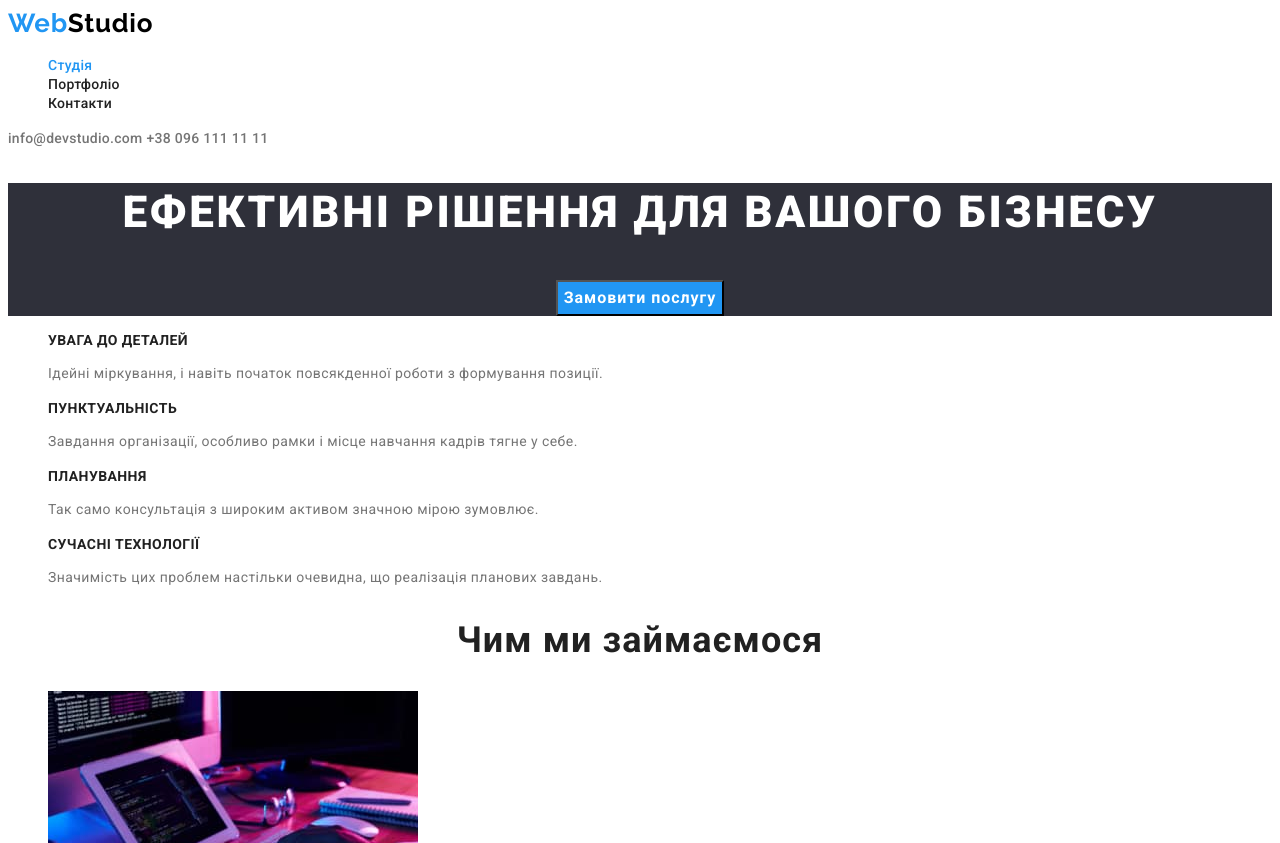
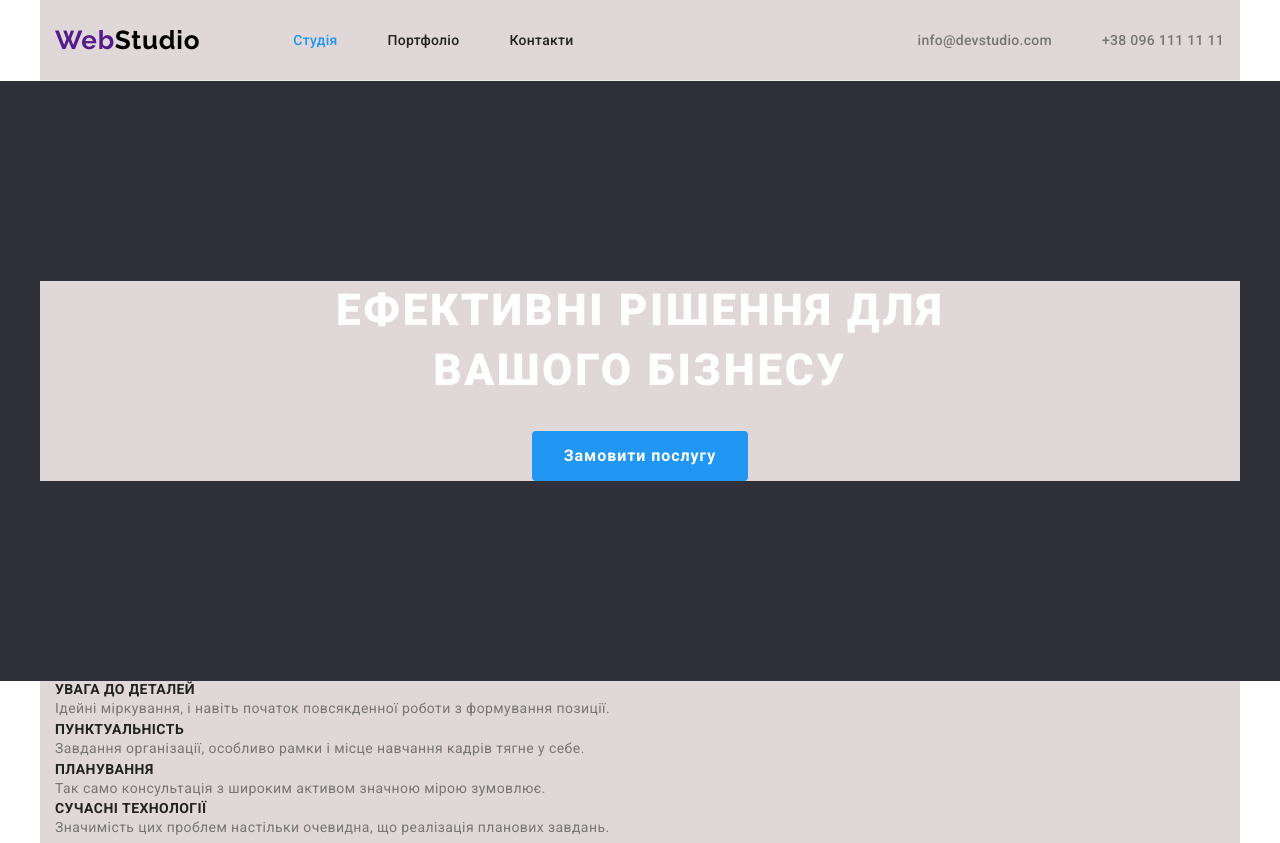
Before and after one commit to TarasDer/goit-markup-hw-03, a plain HTML site: page index.html in a window 1280 px wide. Shown: the top 843 px of the page. Drawn offline with nearby package versions, Linux system fonts and the light colour scheme.

Commit message:
дооформлює хедер

```diff
--- a/css/styles.css
+++ b/css/styles.css
@@ -17,14 +17,40 @@
   --secondary-background-color: #2f303a;
   --last-section-color: #f5f4fa;
 }
+/* Reset */
+.list {
+  list-style: none;
+  margin: 0;
+  padding: 0;
+}
+
+h1,
+h2,
+h3,
+h4,
+h5,
+h6,
+p {
+  margin: 0;
+}
+
+img {
+  display: block;
+}
+
+.container {
+  width: 1200px;
+  margin-left: auto;
+  margin-right: auto;
+  padding-left: 15px;
+  padding-right: 15px;
+  background-color: #e0d8d8;
+}
+
 body {
   background-color: var(--primary-white-color);
   color: var(--text-main-color);
   font-family: Roboto, Verdana, sans-serif;
-}
-
-.list {
-  list-style: none;
 }
 
 .visually-hidden {
@@ -39,10 +65,22 @@ body {
   clip-path: inset(50%);
   margin: -1px;
 }
+
+header .container {
+  width: 1200px;
+  /* margin: auto; */
+  border-bottom: #ececec solid 1px;
+  display: flex;
+  align-items: center;
+}
 /* -------------HEADER--------------- */
 /* ---------logo-------- */
+.header-logo {
+  margin-right: 93px;
+}
+
 .logo-first {
-  color: var(--accent-color);
+  color: titlevar(--accent-color);
   text-decoration: none;
   font-family: "Raleway";
   font-style: normal;
@@ -57,7 +95,17 @@ body {
 }
 
 /* ---------Site nav-------- */
+.site-nav {
+  display: flex;
+  gap: 50px;
+  margin-right: 344px;
+}
+
 .site-nav .link {
+  display: block;
+  padding-top: 32px;
+  padding-bottom: 32px;
+
   color: var(--text-main-color);
   text-decoration: none;
   font-weight: 500;
@@ -75,6 +123,10 @@ body {
   color: var(--accent-color);
 }
 
+.email {
+  display: block;
+  margin-right: 50px;
+}
 .email,
 .tel {
   text-decoration: none;
@@ -100,15 +152,22 @@ body {
   background-color: var(--secondary-background-color);
   color: var(--primary-white-color);
   text-align: center;
+  padding-bottom: 200px;
+  padding-top: 200px;
+}
+
+.hero .container {
+  margin: auto;
 }
 
 .hero .title {
   font-weight: 900;
   font-size: 44px;
   line-height: 1.36;
-  text-align: center;
   letter-spacing: 0.06em;
   text-transform: uppercase;
+  margin: 0 auto;
+  width: 696px;
 }
 
 .hero .button {
@@ -120,6 +179,10 @@ body {
   line-height: 30px;
   text-align: center;
   letter-spacing: 0.06em;
+  border-radius: 4px;
+  border: none;
+  padding: 10px 32px;
+  margin-top: 30px;
 }
 .feature .feature-title {
   font-size: 14px;
--- a/index.html
+++ b/index.html
@@ -8,11 +8,16 @@
     <link rlinkel="preconnect" href="https://fonts.googleapis.com">
 <link rel="preconnect" href="https://fonts.gstatic.com" crossorigin>
 <link href="https://fonts.googleapis.com/css2?family=Open+Sans:wght@600&family=Raleway:wght@700&family=Roboto:wght@400;500;700;900&display=swap" rel="stylesheet">
+
+<link rel="stylesheet" href="https://cdnjs.cloudflare.com/ajax/libs/modern-normalize/1.1.0/modern-normalize.min.css" integrity="sha512-wpPYUAdjBVSE4KJnH1VR1HeZfpl1ub8YT/NKx4PuQ5NmX2tKuGu6U/JRp5y+Y8XG2tV+wKQpNHVUX03MfMFn9Q==" crossorigin="anonymous" referrerpolicy="no-referrer" />
+<!-- Custom styles -->
 <link rel="stylesheet" href="./css/styles.css" />
 </head>
+
 <body>
   <header>
-      <a href="" class="logo logo-first"
+    <div class="container">
+      <a href="" class="header-logo logo logo-first"
         >Web<span class="logo-second">Studio</span></a>
       <nav>
         <ul class="site-nav list">
@@ -23,13 +28,18 @@
       </nav>
       <a href="mailto:info@devstudio.com" class="email">info@devstudio.com</a>
       <a href="tel:+380961111111" class="tel">+38 096 111 11 11</a>
+    </div>
   </header>
+
   <main>
     <section class="hero">
+        <div class="container">
           <h1 class="title">Ефективні рішення для вашого бізнесу</h1>
       <button type="button" class="button">Замовити послугу</button>
+        </div>
           </section>
     <section class="section">
+      <div class="container">
               <h2 class="visually-hidden">Особливості</h2>
       <ul class="list feature">
         <li>
@@ -60,8 +70,10 @@
           </p>
         </li>
       </ul>
+      </div>
     </section>
     <section class="section">
+      <div class="container">
               <h2 class="section-title">Чим ми займаємося</h2>
       <ul class="list">
         <li>
@@ -89,9 +101,10 @@
           />
         </li>
       </ul>
+      </div>
     </section>
     <section class="section team">
-        <h2 class="section-title">Наша команда</h2>
+      <div class="container">      <h2 class="section-title">Наша команда</h2>
       <ul class="list">
         <li class="card">
           <img
@@ -133,10 +146,11 @@
           <h3 class="team-title">Михайло Єрмаков</h3>
           <p class="description">UI Designer</p>
         </li>
-        </ul class="list">
+      </ul class="list"></div>
     </section>
   </main>
   <footer>
+    <div class="container">
      <a href="" class="logo logo-first"
       >Web<span class="logo-second">Studio</span></a>
       <address>
@@ -154,6 +168,8 @@
           <li><a href="tel:+380961111111" class="link address-tel">+38 096 111 11 11</a></li>
         </ul>
       </address>
+    </div>
   </footer>
 </body>
+
 </html>
```
Also changed, not shown: 1 other file. Lines whose indentation alone changed are shown as unchanged.
